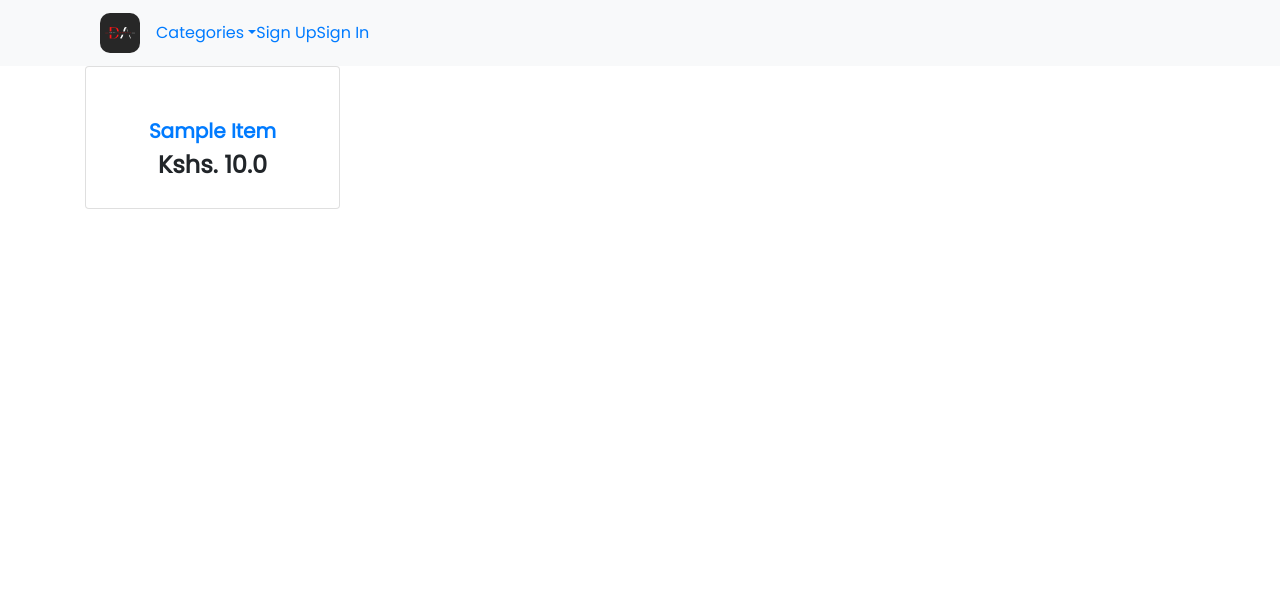
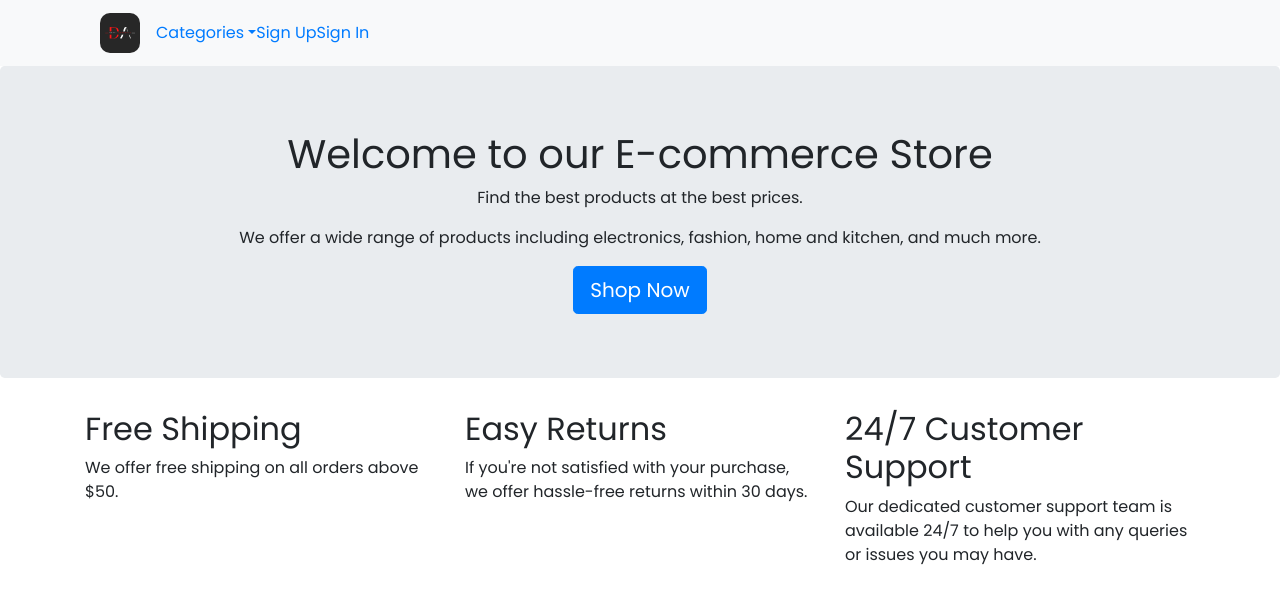
Before and after one commit to Vonmak/dresh_apparels, a Django app: template app/templates/index.html in a window 1280 px wide. Shown: the top 604 px of the page. Run offline with Django 4.2, Linux system fonts and the light colour scheme; the template is opened without the code that fills it: values that come from a table or form of the project are taken from there, others are empty; tables that the repository leaves empty hold one stand-in row (values such as "Sample post"); parts of the project's set-up code (start-up, migrations or seed data) failed here and were passed over; some libraries are stand-ins or nearby versions; some web fonts are replaced.

Commit message:
update templates in app

```diff
--- a/app/templates/base.html
+++ b/app/templates/base.html
@@ -5,10 +5,26 @@
     <title>Apparels</title>
     <meta charset="utf-8" />
     <meta name="viewport" content="width=device-width, initial-scale=1" />
-    <link rel="stylesheet" href="https://cdnjs.cloudflare.com/ajax/libs/font-awesome/6.2.0/css/all.min.css" integrity="sha512-xh6O/CkQoPOWDdYTDqeRdPCVd1SpvCA9XXcUnZS2FmJNp1coAFzvtCN9BmamE+4aHK8yyUHUSCcJHgXloTyT2A==" crossorigin="anonymous" referrerpolicy="no-referrer" />
-    <link rel="stylesheet" href="https://cdnjs.cloudflare.com/ajax/libs/bootstrap/5.2.3/css/bootstrap.min.css" integrity="sha512-SbiR/eusphKoMVVXysTKG/7VseWii+Y3FdHrt0EpKgpToZeemhqHeZeLWLhJutz/2ut2Vw1uQEj2MbRF+TVBUA==" crossorigin="anonymous" referrerpolicy="no-referrer" />
-    <link href="https://cdn.jsdelivr.net/npm/bootstrap@5.2.3/dist/css/bootstrap.min.css" rel="stylesheet">
-  <script src="https://cdn.jsdelivr.net/npm/bootstrap@5.2.3/dist/js/bootstrap.bundle.min.js"></script>
+    <link
+      rel="stylesheet"
+      href="https://maxcdn.bootstrapcdn.com/bootstrap/4.0.0/css/bootstrap.min.css"
+      integrity="sha384-Gn5384xqQ1aoWXA+058RXPxPg6fy4IWvTNh0E263XmFcJlSAwiGgFAW/dAiS6JXm"
+      crossorigin="anonymous"
+    />
+    <link
+      rel="stylesheet"
+      href="https://use.fontawesome.com/releases/v5.0.10/css/all.css"
+      integrity="sha384-+d0P83n9kaQMCwj8F4RJB66tzIwOKmrdb46+porD/OvrJ+37WqIM7UoBtwHO6Nlg"
+      crossorigin="anonymous"
+    />
+
+    <link
+      rel="stylesheet"
+      href="https://cdnjs.cloudflare.com/ajax/libs/font-awesome/6.2.0/css/all.min.css"
+      integrity="sha512-xh6O/CkQoPOWDdYTDqeRdPCVd1SpvCA9XXcUnZS2FmJNp1coAFzvtCN9BmamE+4aHK8yyUHUSCcJHgXloTyT2A=="
+      crossorigin="anonymous"
+      referrerpolicy="no-referrer"
+    />
     <link
       rel="icon"
       type="image/x-icon"
--- a/app/templates/index.html
+++ b/app/templates/index.html
@@ -1,82 +1,36 @@
-{% extends 'base.html' %}{% block content %}
-<main>
-  <div class="container">
-    <!--Section: Products v.3-->
-    <section class="text-center mb-4">
-      <!--Grid row-->
-      <div class="row wow fadeIn">
-        {% for item in products %}
-        <!--Grid column-->
-        <div class="col-lg-3 col-md-6 mb-4">
-          <!--Card-->
-          <div class="card">
-            <!--Card image-->
-            <div class="view overlay">
-              <img
-              src="{{ item.item_image.url }}"
-                class="card-img-top"
-                alt=""
-              />
-              <a href="
-              ">
-                <div class="mask rgba-white-slight"></div>
-              </a>
-            </div>
-            <!--Card image-->
-            <!--Card content-->
-            <div class="card-body text-center">
-              <!--Category & Title-->
-              <a href="" class="grey-text">
-                <h5>{{ item.item_category.title|title}}</h5>
-              </a>
-              <h5>
-                <strong>
-                  <a
-                  {% comment %} href="{{ item.get_absolute_url }}"  {% endcomment %}
-                  class="dark-grey-text"
-                    >{{ item.item_name|title }}
-                    <span
-                      class="badge badge-pill {% if item.get_label_display == 'New' %} danger-color {% else %} primary-color {% endif %}"
-                      >{{ item.get_label_display }}</span
-                    >
-                  </a>
-                </strong>
-              </h5>
+<!-- landingpage/templates/landing.html -->
 
-              <h4 class="font-weight-bold blue-text">
-                <strong
-                  >Kshs. {% if item.discount_price %} {{ item.discount_price }}
-                  {% else %} {{ item.item_price }} {% endif %}
-                </strong>
-              </h4>
-            </div>
-            <!--Card content-->
-          </div>
-          <!--Card-->
-        </div>
-        <!--Grid column-->
+{% extends "base.html" %} {% block content %}
+<div class="jumbotron text-center">
+  <h1>Welcome to our E-commerce Store</h1>
+  <p>Find the best products at the best prices.</p>
+  <p>
+    We offer a wide range of products including electronics, fashion, home and
+    kitchen, and much more.
+  </p>
+  <a href="{% url 'app:product_list' %}" class="btn btn-primary btn-lg">Shop Now</a>
+</div>
 
-        {% endfor %}
-      </div>
-      <!--Grid row-->
-    </section>
-    <!--Section: Products v.3-->
-
-    <!--Pagination-->
-    <center>
-      {%if users.has_previous %} {# whether the previous page exists #}
-          <a class="nav-item nav-link" href="?page={{users.previous_page_number}}">Previous</a> {# link to the prev page #}
-      {% endif %}
-      <span>{{users.number}}</span> {# the current page number #}
-
-      {%if users.has_next %} {# whether the next page exists #}
-          <a class="nav-item nav-link" href="?page={{users.next_page_number}}">Next</a> {# link to the next page #}
-      {% endif %}
-  </center>
-    <!--Pagination-->
-
+<div class="container">
+  <div class="row">
+    <div class="col-md-4">
+      <h2>Free Shipping</h2>
+      <p>We offer free shipping on all orders above $50.</p>
+    </div>
+    <div class="col-md-4">
+      <h2>Easy Returns</h2>
+      <p>
+        If you're not satisfied with your purchase, we offer hassle-free returns
+        within 30 days.
+      </p>
+    </div>
+    <div class="col-md-4">
+      <h2>24/7 Customer Support</h2>
+      <p>
+        Our dedicated customer support team is available 24/7 to help you with
+        any queries or issues you may have.
+      </p>
+    </div>
   </div>
-</main>
-<!--Main layout-->
-
+</div>
 {% endblock %}
--- a/app/templates/navbar.html
+++ b/app/templates/navbar.html
@@ -28,11 +28,11 @@
       <li>
       <a href="{% url 'app:cart' %}">
         <i class="fa fa-cart-shopping" style='font-size: 30px;'></i>
-        <span style="font-size: 10px; margin-left: -7px; top: 5px; position: absolute; text-align: center;" class="badge bg-danger">{{ request.user|cart_item_count }}</span>
+        <span style="font-size: 10px; margin-left: -7px; top: 5px; position: absolute; text-align: center;" class="badge bg-danger">{{ request.user.customer|cart_item_count }}</span>
       </a>
 
       </li>
-    </a>
+      </a>
       {% endif %}
       <li class="dropdown">
         <a
@@ -92,7 +92,7 @@
           aria-expanded="false"
         >
           {{request.user.first_name |title}}
-          {% comment %} <img src="{{request.user.customer.image.url}}" alt="Image" /> {% endcomment %}
+          <img src="{{request.user.customer.image.url}}" alt="Image" />
         </a>
         <ul class="dropdown-menu" aria-labelledby="navbarDropdown">
           <a class="dropdown-item" href="{% url 'app:logout' %}">Log Out</a>
@@ -100,7 +100,6 @@
       </li>
       {% endif %} {% else %}
       <a
-        class="white-btn"
         href="#"
         data-toggle="modal"
         data-target="#signupModalCenter"
@@ -108,7 +107,6 @@
         Sign Up
       </a>
       <a
-        class="orange-btn"
         href="#"
         data-toggle="modal"
         data-target="#exampleModalCenter"
@@ -146,10 +144,10 @@
       </div>
 
       <div class="modal-footer">
-        <a class="black-btn" href="{% url 'app:merchant_signup' %}">
+        <a class="btn" href="{% url 'app:merchant_signup' %}">
           Merchant
         </a>
-        <a class="orange-btn" href="{% url 'app:customer_signup' %}">
+        <a class="btn" href="{% url 'app:customer_signup' %}">
           Customer
         </a>
       </div>
@@ -183,10 +181,10 @@
       </div>
 
       <div class="modal-footer">
-        <a class="black-btn" href="{% url 'app:merchant_login' %}">
+        <a class="btn" href="{% url 'app:merchant_login' %}">
           Merchant
         </a>
-        <a class="orange-btn" href="{% url 'app:customer_login' %}">
+        <a class="btn" href="{% url 'app:customer_login' %}">
           Customer
         </a>
       </div>
```
Also changed, not shown: app/templates/auth/base.html (deleted, +0 -23 lines).
